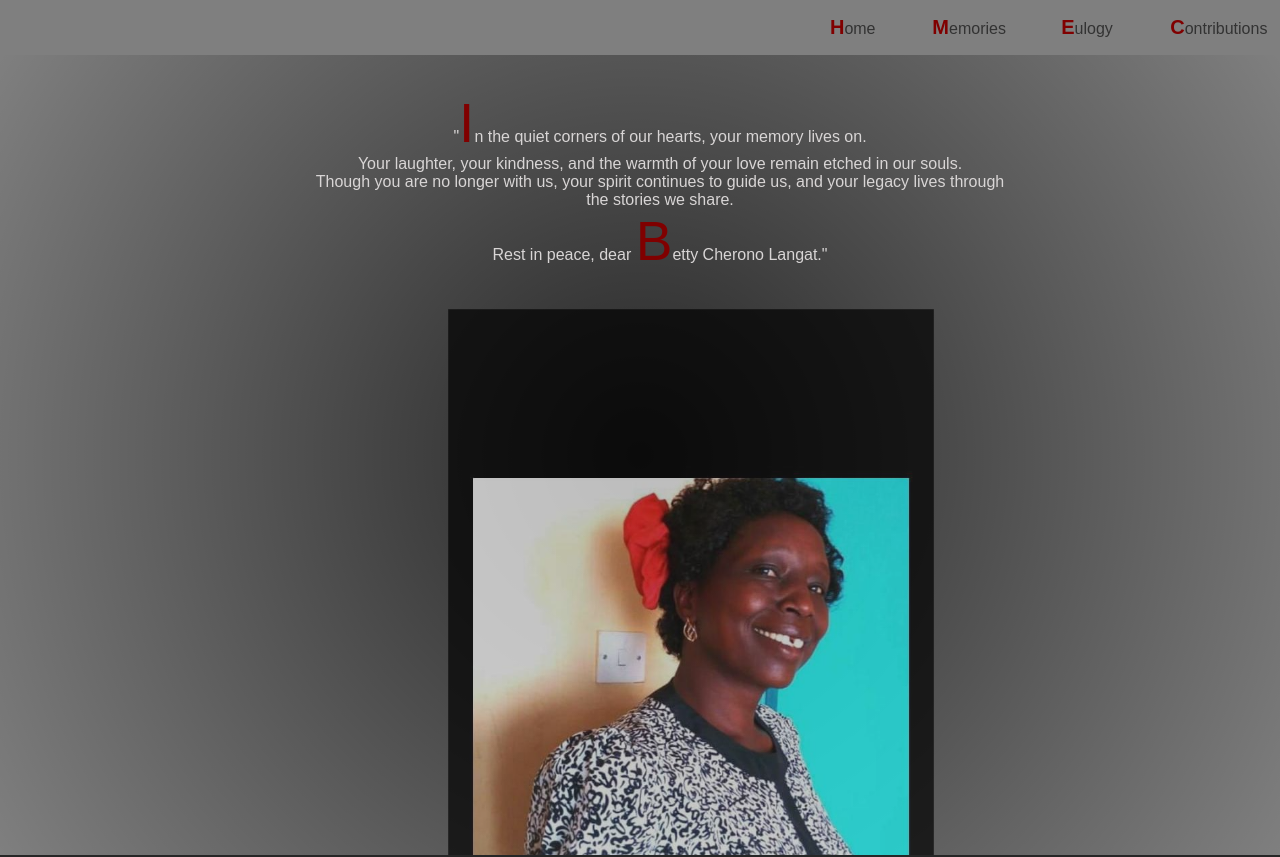
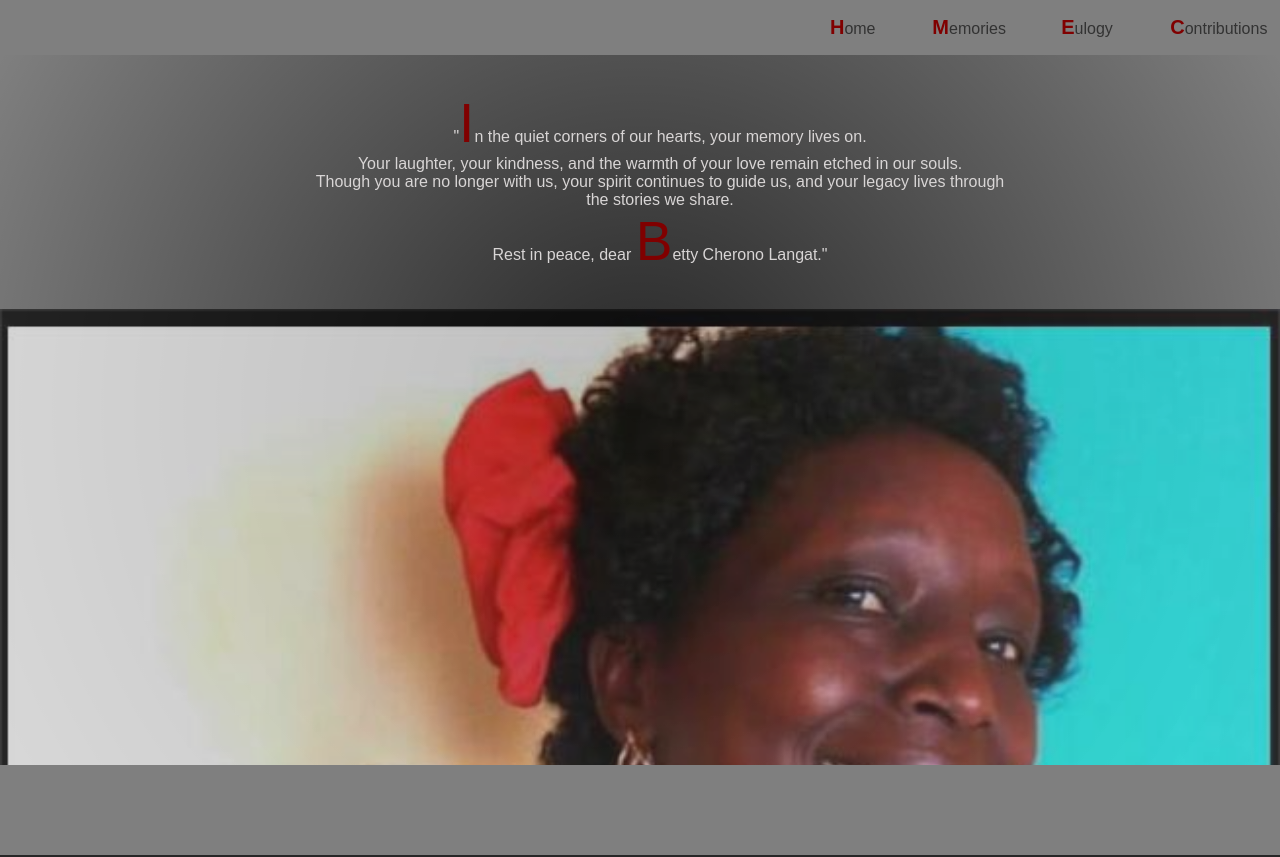
Before and after one commit to Victorlangat/final_project, a React (Create React App) app: page / in a window 1280 px wide. Shown: the top 857 px of the page. Built offline with nearby package versions, Linux system fonts and the light colour scheme; the HTML template or start-up script is replaced by a standard one.

Commit message:
final touches

```diff
--- a/src/pages/home.css
+++ b/src/pages/home.css
@@ -30,8 +30,8 @@ body {
 .L,
 .B {
   font-size: 43px;
+}
 
-}
 nav {
   /* Removed padding-left for better responsiveness */
   flex-grow: 1; /* Allow nav to take up available space */
@@ -83,9 +83,9 @@ a:hover {
 }
 
 .image img {
-  width: 38%; /* Image takes full width on all screens */
-  height: auto;
-  margin-left: 35%;
+  width: 100%; /* Image takes full width on all screens */
+  height:auto;
+  margin-left:;
   margin-bottom: 20%;
   display: block; /* Ensure the image is displayed as a block element */
   object-fit: contain; /* Maintain the image's aspect ratio and fit it within the container */
--- a/src/pages/home.js
+++ b/src/pages/home.js
@@ -2,7 +2,7 @@ import React from 'react';
 import './home.css';
 import Navbar from '../components/navbar';
 import Footer from '../components/footer';
-import backdrop from '../pics/backdrop.png';
+import realbackdrop from '../pics/realbackdrop.png';
 
 
 const HomePage = () => {
@@ -24,11 +24,17 @@ const HomePage = () => {
         </p>
 
         <div className='image'>
-          <img src={backdrop} alt="pic" />
+          <img src={realbackdrop} alt="pic" />
 
         </div>
 
       </div>
+      <br />
+      <br />
+      <br />
+      <br />
+      <br />
+
 
       </div>
       <div className='footer'>
--- a/src/pages/memories.css
+++ b/src/pages/memories.css
@@ -32,6 +32,7 @@ h1 {
   flex: 1 0 30%; /* Take up to 30% of the container, but can shrink */
   max-width: 30%;
   margin: 10px;
+  cursor: pointer; /* Add cursor to indicate clickability */
 }
 
 .image1 img,
@@ -42,6 +43,7 @@ h1 {
   width: 100%;
   height: auto; /* Let the height adjust automatically based on the image's aspect ratio */
   display: block; /* Prevent any extra space below the image */
+  transition: transform 0.3s ease-in-out; /* Add transition for smooth enlargement */
 }
 
 /* Media Queries for Responsiveness */
@@ -103,7 +105,7 @@ h1 {
 .image1, .image2 {
   flex: 1 0 45%; /* Enlarge image1 and image2 */
   max-width: 50%;
-  margin-left:30% ;
+  margin-left: 30%;
 }
 
 .image3, .image4 {
@@ -113,8 +115,19 @@ h1 {
 
 .image5 {
   margin-top: 20px; /* Create a gap between the image pairs and the last image */
-  margin-left: 35%;
+  margin-left:24%;
 }
-.foot{
-  margin-top:0;
+
+.foot {
+  margin-top: 0;
 }
+
+/* Add a class to the image elements to target them for JavaScript */
+.clickable-image {
+  cursor: pointer; /* Add cursor to indicate clickability */
+}
+
+/* Enlarge the image on hover */
+.clickable-image:hover img {
+  transform: scale(1.2); /* Adjust the scale factor as needed */
+}
--- a/src/pages/memories.js
+++ b/src/pages/memories.js
@@ -21,27 +21,27 @@ const Memories = () => {
         <h1><span className='styled'>A  </span>LIFE WELL LIVED</h1>
       </div>
       <div className='images'>
-        <div className='image1'>
+        <div className='image1 clickable-image'>
             <img src={photo1} alt="" />
 
         </div>
-        <div className='image2'>
+        <div className='image2 clickable-image'>
             <img src={photo2} alt="" />
 
         </div>
 
         <div className='sidepiece' >
-        <div className='image3'>
+        <div className='image3 clickable-image'>
             <img src={photo3} alt="" />
 
         </div>
-        <div className='image4'>
+        <div className='image4 clickable-image'>
             <img src={photo4} alt="" />
 
         </div>
 
         </div>
-        <div className='image5'>
+        <div className='image5 clickable-image'>
             <img src={photo5} alt="" />
 
         </div>
```
Also changed, not shown: src/pics/realbackdrop.png (added).
